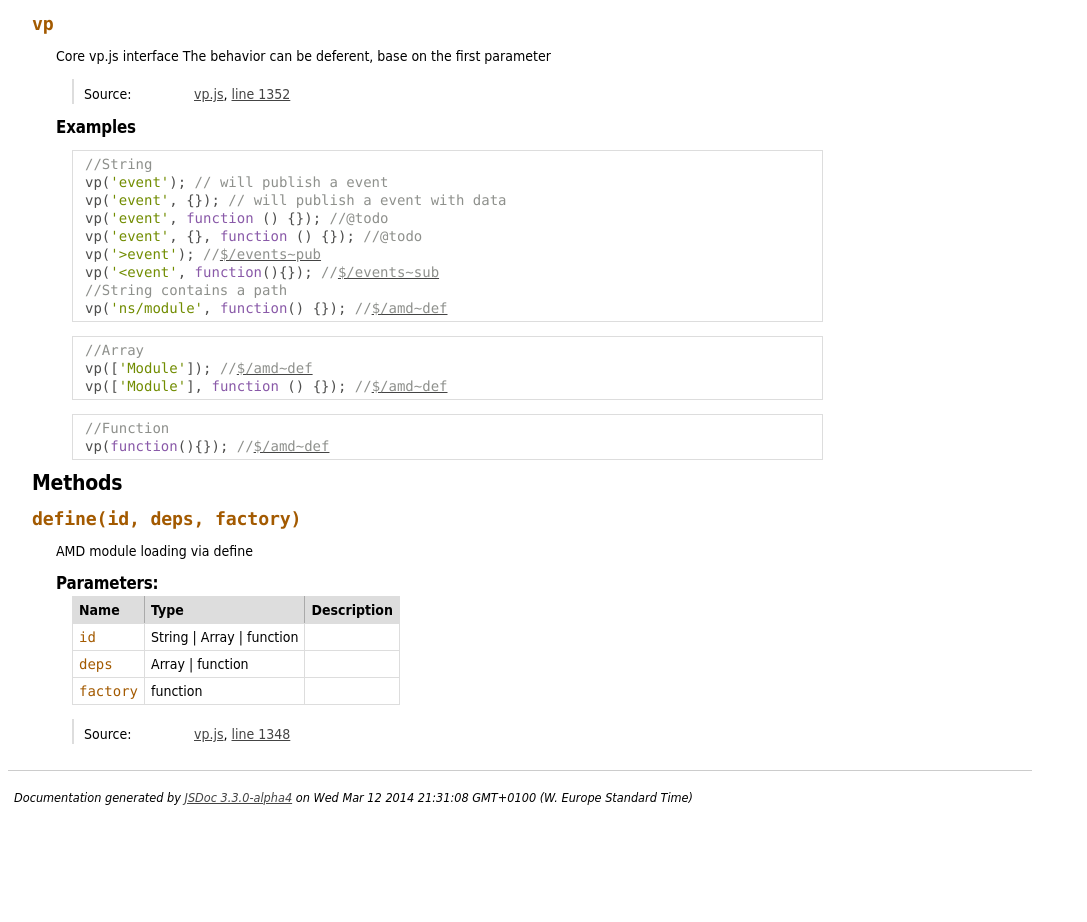
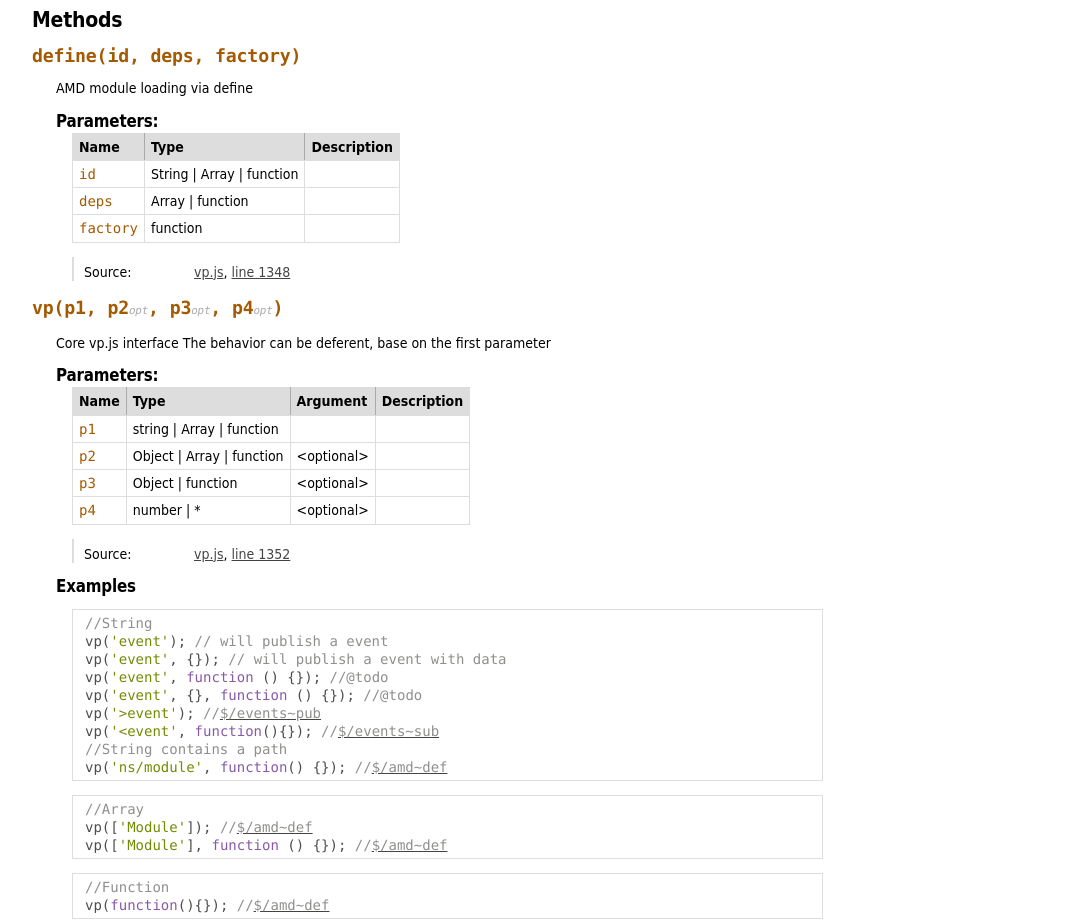
Before and after one commit to vpjs/vpjs, a plain HTML site: page docs/global.html in a window 1280 px wide. Shown: the part 601-1523 px from the top of the page, without its empty margins (0-1087 px from the left). Before the commit the page ends 1422 px from the top, so only its background shows below. Drawn offline with Linux system fonts and the light colour scheme.

Commit message:
-FIXED event check

```diff
--- a/docs/global.html
+++ b/docs/global.html
@@ -228,81 +228,6 @@ Important, the bootstrap must be defined before loading the library!
 
 </dd>
 
-
-
-<dt>
-    <h4 class="name" id="vp"><span class="type-signature"></span>vp<span class="type-signature"></span></h4>
-
-
-</dt>
-<dd>
-
-    <div class="description">
-        Core vp.js interface
-The behavior can be deferent, base on the first parameter
-    </div>
-
-
-
-
-
-<dl class="details">
-
-
-
-
-
-
-
-
-
-
-
-
-
-
-
-
-
-
-
-    <dt class="tag-source">Source:</dt>
-    <dd class="tag-source"><ul class="dummy"><li>
-        <a href="vp.js.html">vp.js</a>, <a href="vp.js.html#line1352">line 1352</a>
-    </li></ul></dd>
-
-
-
-
-
-
-
-</dl>
-
-
-
-        <h5>Examples</h5>
-
-    <pre class="prettyprint"><code>//String
-vp('event'); // will publish a event
-vp('event', {}); // will publish a event with data
-vp('event', function () {}); //@todo
-vp('event', {}, function () {}); //@todo
-vp('>event'); //<a href="events.html#pub">$/events~pub</a>
-vp('&lt;event', function(){}); //<a href="events.html#sub">$/events~sub</a>
-//String contains a path
-vp('ns/module', function() {}); //<a href="amd.html#def">$/amd~def</a></code></pre>
-
-    <pre class="prettyprint"><code>//Array
-vp(['Module']); //<a href="amd.html#def">$/amd~def</a>
-vp(['Module'], function () {}); //<a href="amd.html#def">$/amd~def</a></code></pre>
-
-    <pre class="prettyprint"><code>//Function
-vp(function(){}); //<a href="amd.html#def">$/amd~def</a></code></pre>
-
-
-</dd>
-
         </dl>
 
 
@@ -481,6 +406,271 @@ vp(function(){}); //<a href="amd.html#def">$/amd~def</a></code></pre>
 
 </dd>
 
+
+
+<dt>
+    <h4 class="name" id="vp"><span class="type-signature"></span>vp<span class="signature">(p1, <span class="optional">p2</span>, <span class="optional">p3</span>, <span class="optional">p4</span>)</span><span class="type-signature"></span></h4>
+
+
+</dt>
+<dd>
+
+
+    <div class="description">
+        Core vp.js interface
+The behavior can be deferent, base on the first parameter
+    </div>
+
+
+
+
+
+
+
+        <h5>Parameters:</h5>
+
+
+<table class="params">
+    <thead>
+	<tr>
+
+		<th>Name</th>
+
+
+		<th>Type</th>
+
+
+		<th>Argument</th>
+
+
+
+
+		<th class="last">Description</th>
+	</tr>
+	</thead>
+
+	<tbody>
+
+
+        <tr>
+
+                <td class="name"><code>p1</code></td>
+
+
+            <td class="type">
+
+
+<span class="param-type">string</span>
+|
+
+<span class="param-type">Array</span>
+|
+
+<span class="param-type">function</span>
+
+
+
+            </td>
+
+
+                <td class="attributes">
+
+
+
+
+
+                </td>
+
+
+
+
+            <td class="description last"></td>
+        </tr>
+
+
+
+        <tr>
+
+                <td class="name"><code>p2</code></td>
+
+
+            <td class="type">
+
+
+<span class="param-type">Object</span>
+|
+
+<span class="param-type">Array</span>
+|
+
+<span class="param-type">function</span>
+
+
+
+            </td>
+
+
+                <td class="attributes">
+
+                    &lt;optional><br>
+
+
+
+
+
+                </td>
+
+
+
+
+            <td class="description last"></td>
+        </tr>
+
+
+
+        <tr>
+
+                <td class="name"><code>p3</code></td>
+
+
+            <td class="type">
+
+
+<span class="param-type">Object</span>
+|
+
+<span class="param-type">function</span>
+
+
+
+            </td>
+
+
+                <td class="attributes">
+
+                    &lt;optional><br>
+
+
+
+
+
+                </td>
+
+
+
+
+            <td class="description last"></td>
+        </tr>
+
+
+
+        <tr>
+
+                <td class="name"><code>p4</code></td>
+
+
+            <td class="type">
+
+
+<span class="param-type">number</span>
+|
+
+<span class="param-type">*</span>
+
+
+
+            </td>
+
+
+                <td class="attributes">
+
+                    &lt;optional><br>
+
+
+
+
+
+                </td>
+
+
+
+
+            <td class="description last"></td>
+        </tr>
+
+
+	</tbody>
+</table>
+
+
+
+<dl class="details">
+
+
+
+
+
+
+
+
+
+
+
+
+
+
+
+
+
+
+
+    <dt class="tag-source">Source:</dt>
+    <dd class="tag-source"><ul class="dummy"><li>
+        <a href="vp.js.html">vp.js</a>, <a href="vp.js.html#line1352">line 1352</a>
+    </li></ul></dd>
+
+
+
+
+
+
+
+</dl>
+
+
+
+
+
+
+
+
+
+
+
+
+
+        <h5>Examples</h5>
+
+    <pre class="prettyprint"><code>//String
+vp('event'); // will publish a event
+vp('event', {}); // will publish a event with data
+vp('event', function () {}); //@todo
+vp('event', {}, function () {}); //@todo
+vp('>event'); //<a href="events.html#pub">$/events~pub</a>
+vp('&lt;event', function(){}); //<a href="events.html#sub">$/events~sub</a>
+//String contains a path
+vp('ns/module', function() {}); //<a href="amd.html#def">$/amd~def</a></code></pre>
+
+    <pre class="prettyprint"><code>//Array
+vp(['Module']); //<a href="amd.html#def">$/amd~def</a>
+vp(['Module'], function () {}); //<a href="amd.html#def">$/amd~def</a></code></pre>
+
+    <pre class="prettyprint"><code>//Function
+vp(function(){}); //<a href="amd.html#def">$/amd~def</a></code></pre>
+
+
+</dd>
+
         </dl>
 
 
@@ -503,7 +693,7 @@ vp(function(){}); //<a href="amd.html#def">$/amd~def</a></code></pre>
 <br clear="both">
 
 <footer>
-    Documentation generated by <a href="https://github.com/jsdoc3/jsdoc">JSDoc 3.3.0-alpha4</a> on Wed Mar 12 2014 21:31:08 GMT+0100 (W. Europe Standard Time)
+    Documentation generated by <a href="https://github.com/jsdoc3/jsdoc">JSDoc 3.3.0-alpha4</a> on Fri Mar 14 2014 11:24:33 GMT+0100 (W. Europe Standard Time)
 </footer>
 
 <script> prettyPrint(); </script>
--- a/src/vp.js
+++ b/src/vp.js
@@ -613,8 +613,8 @@
          * @module $/events
          */
         Events = (function () {
-            var validSubscribe = /^!?(\*$|[a-z]+)([a-z0-9]*\.([a-z0-9]+|\*$))*(@[0-9]+)?$/,
-                validPublish = /^[a-z]+([a-z0-9]*\.[a-z0-9]+)*(@[0-9]+)?$/;
+            var validSubscribe = /^!?(\*$|[a-z])([a-z0-9]*)(\.([a-z0-9]+|\*$))*(@[0-9]+)?$/,
+                validPublish = /^[a-z]([a-z0-9]*)(\.[a-z0-9]+)*(@[0-9]+)?$/;
             return function () {
                 var subscribers = {};
                 return {
@@ -1374,6 +1374,7 @@
          * @param  {Object|function}        [p3]
          * @param  {number|*}               [p4]
          * @name vp
+         * @method
          * @global
          */
         root[ns] = VP();
```
Also changed, not shown: docs/amd.html (+1 -1 lines), docs/events.html (+1 -1 lines), docs/import.html (+1 -1 lines), docs/index.html (+1 -1 lines), docs/queue.html (+1 -1 lines), docs/vp.html (+1 -1 lines), docs/vp.js.html (+4 -3 lines), docs/y.html (+1 -1 lines), example/include.html (+7 -10 lines).
